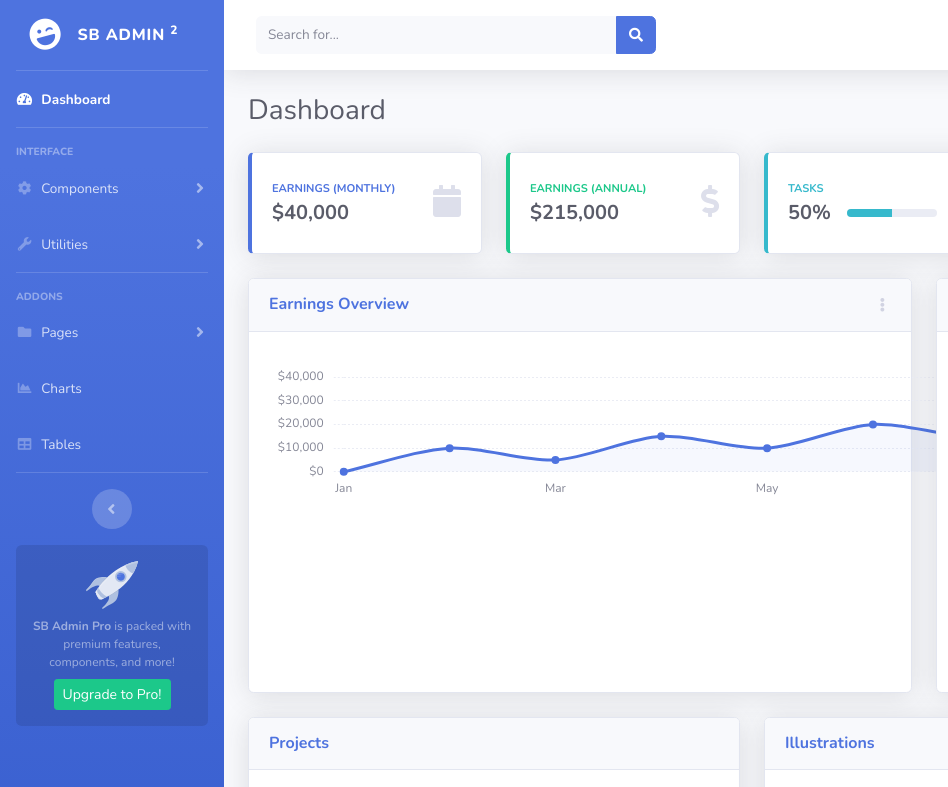
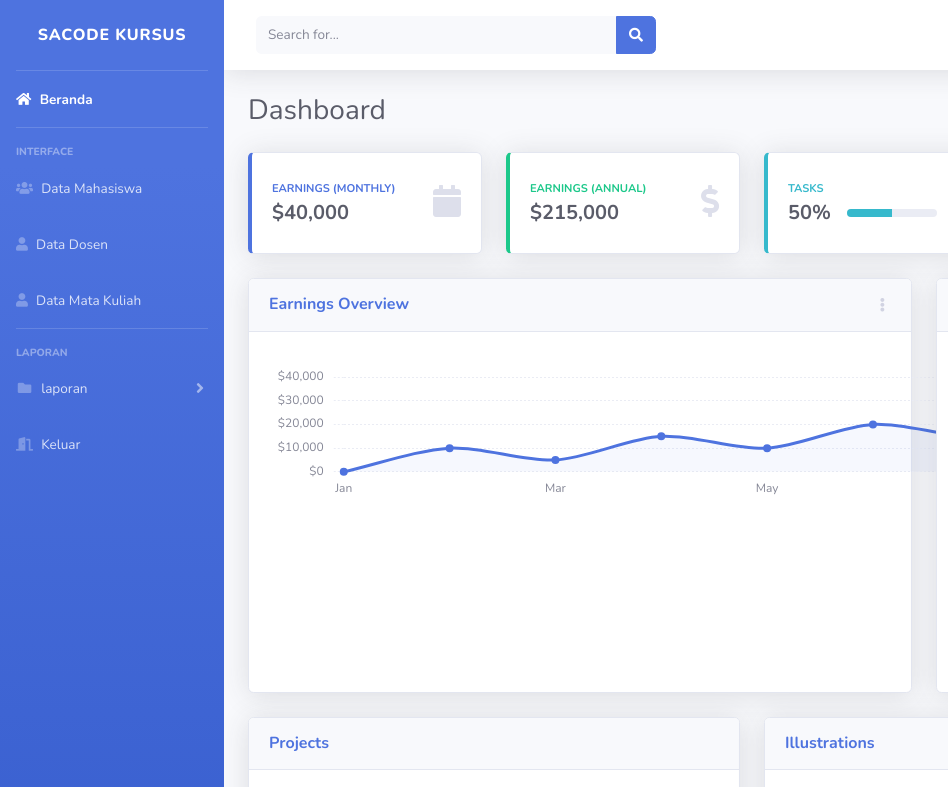
Before and after one commit to lidiarorain/sacode-day11-project01, a website with bundled scripts: page index.html in a window 1280 px wide. Shown: the top 787 px of the page, 0-948 px from the left. Built offline with nearby package versions, Linux system fonts and the light colour scheme.

Commit message:
ubah slidebar

```diff
--- a/index.html
+++ b/index.html
@@ -9,7 +9,7 @@
     <meta name="description" content="">
     <meta name="author" content="">
 
-    <title>SB Admin 2 - Dashboard</title>
+    <title>Admin</title>
 
     <!-- Custom fonts for this template-->
     <link href="vendor/fontawesome-free/css/all.min.css" rel="stylesheet" type="text/css">
@@ -32,20 +32,17 @@
 
             <!-- Sidebar - Brand -->
             <a class="sidebar-brand d-flex align-items-center justify-content-center" href="index.html">
-                <div class="sidebar-brand-icon rotate-n-15">
-                    <i class="fas fa-laugh-wink"></i>
-                </div>
-                <div class="sidebar-brand-text mx-3">SB Admin <sup>2</sup></div>
+                <div class="sidebar-brand-text mx-3">SACODE KURSUS</div>
             </a>
 
             <!-- Divider -->
             <hr class="sidebar-divider my-0">
 
-            <!-- Nav Item - Dashboard -->
+            <!-- Nav Item - Beranda -->
             <li class="nav-item active">
                 <a class="nav-link" href="index.html">
-                    <i class="fas fa-fw fa-tachometer-alt"></i>
-                    <span>Dashboard</span></a>
+                    <i class="fas fa-home"></i>
+                    <span>Beranda</span></a>
             </li>
 
             <!-- Divider -->
@@ -56,47 +53,32 @@
                 Interface
             </div>
 
-            <!-- Nav Item - Pages Collapse Menu -->
+            <!-- Nav Item - Data Mahasiswa -->
             <li class="nav-item">
-                <a class="nav-link collapsed" href="#" data-toggle="collapse" data-target="#collapseTwo"
-                    aria-expanded="true" aria-controls="collapseTwo">
-                    <i class="fas fa-fw fa-cog"></i>
-                    <span>Components</span>
-                </a>
-                <div id="collapseTwo" class="collapse" aria-labelledby="headingTwo" data-parent="#accordionSidebar">
-                    <div class="bg-white py-2 collapse-inner rounded">
-                        <h6 class="collapse-header">Custom Components:</h6>
-                        <a class="collapse-item" href="buttons.html">Buttons</a>
-                        <a class="collapse-item" href="cards.html">Cards</a>
-                    </div>
-                </div>
-            </li>
+                <a class="nav-link" href="mahasiswa.html">
+                    <i class="fas fa-users"></i>
+                    <span>Data Mahasiswa</span></a>
 
-            <!-- Nav Item - Utilities Collapse Menu -->
+
+                <!-- Nav Item - Data Mahasiswa -->
             <li class="nav-item">
-                <a class="nav-link collapsed" href="#" data-toggle="collapse" data-target="#collapseUtilities"
-                    aria-expanded="true" aria-controls="collapseUtilities">
-                    <i class="fas fa-fw fa-wrench"></i>
-                    <span>Utilities</span>
-                </a>
-                <div id="collapseUtilities" class="collapse" aria-labelledby="headingUtilities"
-                    data-parent="#accordionSidebar">
-                    <div class="bg-white py-2 collapse-inner rounded">
-                        <h6 class="collapse-header">Custom Utilities:</h6>
-                        <a class="collapse-item" href="utilities-color.html">Colors</a>
-                        <a class="collapse-item" href="utilities-border.html">Borders</a>
-                        <a class="collapse-item" href="utilities-animation.html">Animations</a>
-                        <a class="collapse-item" href="utilities-other.html">Other</a>
-                    </div>
-                </div>
-            </li>
+                <a class="nav-link" href="dosen.html">
+                    <i class="fas fa-user"></i>
+                    <span>Data Dosen</span></a>
+
+                <!-- Nav Item - Data Mata Kuliah -->
+            <li class="nav-item">
+                <a class="nav-link" href="dosen.html">
+                    <i class="fas fa-user"></i>
+                    <span>Data Mata Kuliah</span></a>
+
 
                 <!-- Divider -->
                 <hr class="sidebar-divider">
 
                 <!-- Heading -->
                 <div class="sidebar-heading">
-                Addons
+                    Laporan
                 </div>
 
                 <!-- Nav Item - Pages Collapse Menu -->
@@ -104,50 +86,21 @@
                 <a class="nav-link collapsed" href="#" data-toggle="collapse" data-target="#collapsePages"
                     aria-expanded="true" aria-controls="collapsePages">
                     <i class="fas fa-fw fa-folder"></i>
-                    <span>Pages</span>
+                    <span>laporan</span>
                 </a>
                 <div id="collapsePages" class="collapse" aria-labelledby="headingPages" data-parent="#accordionSidebar">
                     <div class="bg-white py-2 collapse-inner rounded">
-                        <h6 class="collapse-header">Login Screens:</h6>
-                        <a class="collapse-item" href="login.html">Login</a>
-                        <a class="collapse-item" href="register.html">Register</a>
-                        <a class="collapse-item" href="forgot-password.html">Forgot Password</a>
-                        <div class="collapse-divider"></div>
-                        <h6 class="collapse-header">Other Pages:</h6>
-                        <a class="collapse-item" href="404.html">404 Page</a>
-                        <a class="collapse-item" href="blank.html">Blank Page</a>
-                    </div>
+                        <a class="collapse-item" href="nilai.html">Laporan Nilai</a>
+                        <a class="collapse-item" href="kehadiran.html">Laporan Kehadiran</a>
                     </div>
             </li>
 
-            <!-- Nav Item - Charts -->
+            <!-- Nav Item - Keluar -->
             <li class="nav-item">
-                <a class="nav-link" href="charts.html">
-                    <i class="fas fa-fw fa-chart-area"></i>
-                    <span>Charts</span></a>
+                <a class="nav-link" href="login.html">
+                    <i class="fas fa-fw fa-door-open"></i>
+                    <span>Keluar</span></a>
             </li>
-
-            <!-- Nav Item - Tables -->
-            <li class="nav-item">
-                <a class="nav-link" href="tables.html">
-                    <i class="fas fa-fw fa-table"></i>
-                    <span>Tables</span></a>
-            </li>
-
-            <!-- Divider -->
-            <hr class="sidebar-divider d-none d-md-block">
-
-            <!-- Sidebar Toggler (Sidebar) -->
-            <div class="text-center d-none d-md-inline">
-                <button class="rounded-circle border-0" id="sidebarToggle"></button>
-            </div>
-
-            <!-- Sidebar Message -->
-            <div class="sidebar-card d-none d-lg-flex">
-                <img class="sidebar-card-illustration mb-2" src="img/undraw_rocket.svg" alt="...">
-                <p class="text-center mb-2"><strong>SB Admin Pro</strong> is packed with premium features, components, and more!</p>
-                <a class="btn btn-success btn-sm" href="https://startbootstrap.com/theme/sb-admin-pro">Upgrade to Pro!</a>
-            </div>
 
         </ul>
         <!-- End of Sidebar -->
@@ -274,8 +227,7 @@
                                 </h6>
                                 <a class="dropdown-item d-flex align-items-center" href="#">
                                     <div class="dropdown-list-image mr-3">
-                                        <img class="rounded-circle" src="img/undraw_profile_1.svg"
-                                            alt="...">
+                                        <img class="rounded-circle" src="img/undraw_profile_1.svg" alt="...">
                                         <div class="status-indicator bg-success"></div>
                                     </div>
                                     <div class="font-weight-bold">
@@ -286,8 +238,7 @@
                                 </a>
                                 <a class="dropdown-item d-flex align-items-center" href="#">
                                     <div class="dropdown-list-image mr-3">
-                                        <img class="rounded-circle" src="img/undraw_profile_2.svg"
-                                            alt="...">
+                                        <img class="rounded-circle" src="img/undraw_profile_2.svg" alt="...">
                                         <div class="status-indicator"></div>
                                     </div>
                                     <div>
@@ -298,8 +249,7 @@
                                 </a>
                                 <a class="dropdown-item d-flex align-items-center" href="#">
                                     <div class="dropdown-list-image mr-3">
-                                        <img class="rounded-circle" src="img/undraw_profile_3.svg"
-                                            alt="...">
+                                        <img class="rounded-circle" src="img/undraw_profile_3.svg" alt="...">
                                         <div class="status-indicator bg-warning"></div>
                                     </div>
                                     <div>
@@ -331,8 +281,7 @@
                             <a class="nav-link dropdown-toggle" href="#" id="userDropdown" role="button"
                                 data-toggle="dropdown" aria-haspopup="true" aria-expanded="false">
                                 <span class="mr-2 d-none d-lg-inline text-gray-600 small">Douglas McGee</span>
-                                <img class="img-profile rounded-circle"
-                                    src="img/undraw_profile.svg">
+                                <img class="img-profile rounded-circle" src="img/undraw_profile.svg">
                             </a>
                             <!-- Dropdown - User Information -->
                             <div class="dropdown-menu dropdown-menu-right shadow animated--grow-in"
```
Lines whose indentation alone changed are shown as unchanged.
